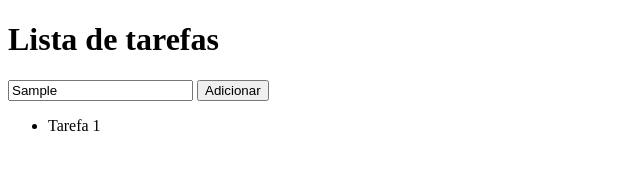
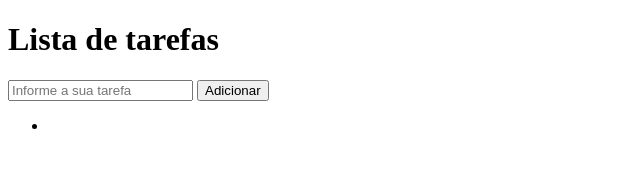
Before and after one commit to Andressa-Madureira/lista-de-tarefas, a plain HTML site: page index.html in a window 1280 px wide. Both pictures are taken after typing "Sample" into the empty fields and a click on the button "Adicionar". Shown: the whole page, without its empty margins (0-640 px from the left). Drawn offline with Linux system fonts and the light colour scheme.

Commit message:
create input checkbox

```diff
--- a/index.html
+++ b/index.html
@@ -20,7 +20,7 @@
         </form>
         <section>
             <ul id="todo-list">
-                <li>Tarefa 1</li>
+
             </ul>
         </section>
     </main>
--- a/script.js
+++ b/script.js
@@ -17,4 +17,12 @@ form.addEventListener('submit', (event)=>{
     tasks.push(taskTitle)
 
     //adicionando a nova tarefa no HTML
+
+    const li = document.createElement('li')
+    const input = document.createElement('input')
+    input.setAttribute('type', 'checkbox')
+
+    todoListUl.appendChild(li)
+
+    taskTitleInput.value = '' //para limpar o input
 } )
```
